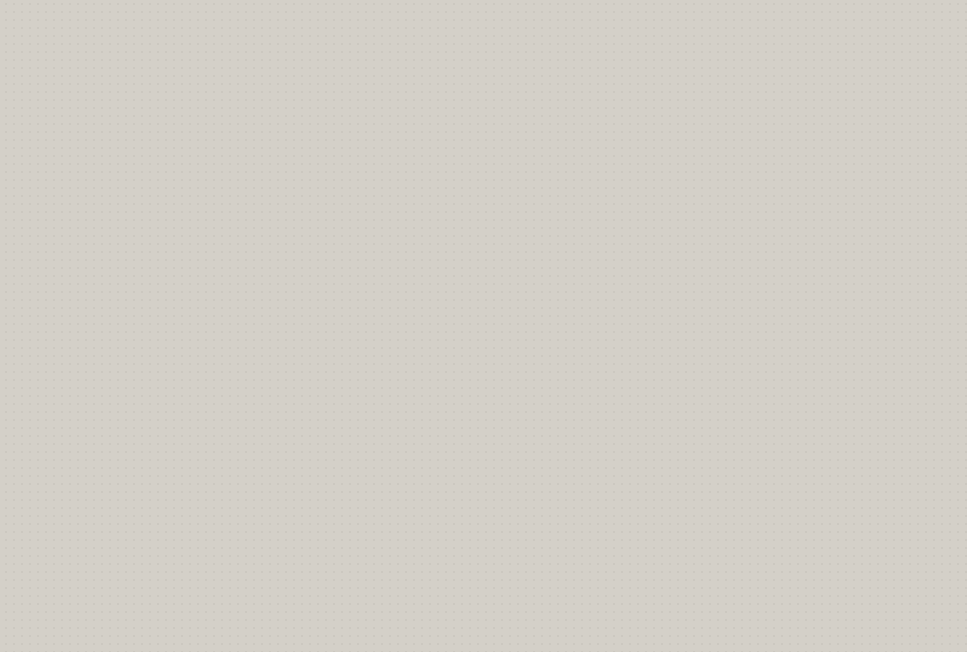
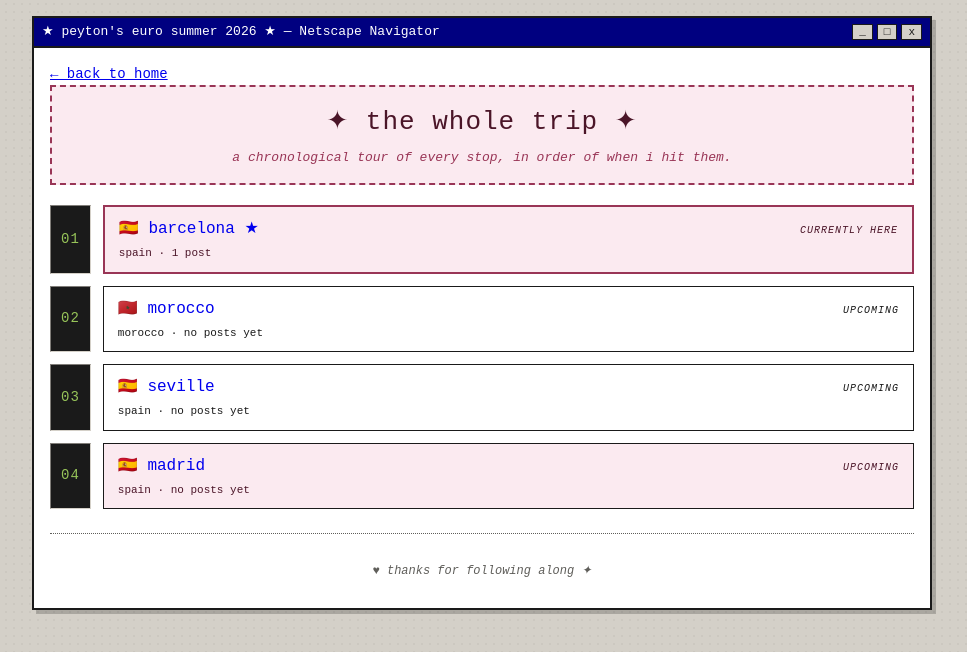
Before and after one commit to pbutler11/peytons-euro-summer, a Next.js app: page /trip in a window 1280 px wide. Before the commit this address had no page. Shown: the top 652 px of the page, without its empty margins (158-1125 px from the left). Built offline with nearby package versions, Linux system fonts and the light colour scheme.

Commit message:
Add MDX blog, dynamic city/post routes, trip page

```diff
--- a/app/globals.css
+++ b/app/globals.css
@@ -492,3 +492,110 @@
     color: var(--c-muted);
     border-top: 1px dotted var(--c-muted);
   }
+  /* ============================================
+   trip page
+   ============================================ */
+
+.trip-header {
+  text-align: center;
+  padding: 16px;
+  border: 2px dashed var(--c-pink-border);
+  background: var(--c-pink-bg);
+  margin-bottom: 20px;
+}
+
+.trip-page-title {
+  font-size: 26px;
+  font-weight: 500;
+  color: var(--c-pink-ink);
+  letter-spacing: 1px;
+  margin: 0;
+}
+
+.trip-page-subtitle {
+  font-size: 13px;
+  color: var(--c-pink-border);
+  margin: 6px 0 0;
+  font-style: italic;
+}
+
+.trip-timeline {
+  list-style: none;
+  padding: 0;
+  margin: 0;
+  display: flex;
+  flex-direction: column;
+  gap: 12px;
+}
+
+.timeline-item {
+  display: flex;
+  gap: 12px;
+  align-items: stretch;
+}
+
+.timeline-item.timeline-past {
+  opacity: 0.6;
+}
+
+.timeline-number {
+  background: var(--c-ink);
+  color: #97c459;
+  font-family: var(--font-mono);
+  font-size: 14px;
+  padding: 8px 10px;
+  letter-spacing: 1px;
+  border: 1px inset var(--c-chrome);
+  display: flex;
+  align-items: center;
+  flex-shrink: 0;
+}
+
+.timeline-card {
+  flex: 1;
+  border: 1px solid var(--c-ink);
+  padding: 10px 14px;
+}
+
+.timeline-item.timeline-current .timeline-card {
+  border: 2px solid var(--c-pink-border);
+}
+
+.timeline-card-header {
+  display: flex;
+  justify-content: space-between;
+  align-items: baseline;
+  gap: 12px;
+  margin-bottom: 4px;
+}
+
+.timeline-city-name {
+  font-size: 16px;
+  font-weight: 500;
+  text-decoration: none;
+}
+
+.timeline-city-name:hover {
+  background: #ffff00;
+}
+
+.timeline-status {
+  font-size: 10px;
+  text-transform: uppercase;
+  letter-spacing: 1px;
+  font-style: italic;
+}
+
+.timeline-card-meta {
+  font-size: 11px;
+}
+
+.trip-footer {
+  text-align: center;
+  margin-top: 24px;
+  padding-top: 16px;
+  border-top: 1px dotted var(--c-muted);
+  font-size: 12px;
+  color: var(--c-muted);
+  font-style: italic;
+}
--- /dev/null
+++ b/app/trip/page.tsx
@@ -0,0 +1,64 @@
+import Link from 'next/link';
+import { CITIES } from '@/lib/cities';
+import { getPostsByCity } from '@/lib/posts';
+
+export const metadata = {
+  title: "the whole trip — peyton's euro summer ✿",
+  description: "the full itinerary",
+};
+
+export default function TripPage() {
+  return (
+    <div className="trip-page">
+      <div className="breadcrumb">
+        <Link href="/">← back to home</Link>
+      </div>
+
+      <header className="trip-header">
+        <h1 className="trip-page-title">✦ the whole trip ✦</h1>
+        <p className="trip-page-subtitle">
+          a chronological tour of every stop, in order of when i hit them.
+        </p>
+      </header>
+
+      <ol className="trip-timeline">
+        {CITIES.map((city, idx) => {
+          const postCount = getPostsByCity(city.slug).length;
+          return (
+            <li
+              key={city.slug}
+              className={`timeline-item timeline-${city.status}`}
+            >
+              <div className="timeline-number">
+                {String(idx + 1).padStart(2, '0')}
+              </div>
+              <div className={`timeline-card city-${city.theme}`}>
+                <div className="timeline-card-header">
+                  <Link href={`/${city.slug}`} className="timeline-city-name">
+                    {city.flag} {city.name}
+                    {city.status === 'current' ? ' ★' : ''}
+                  </Link>
+                  <span className="timeline-status">
+                    {city.status === 'current' && 'CURRENTLY HERE'}
+                    {city.status === 'upcoming' && 'upcoming'}
+                    {city.status === 'past' && 'visited ✓'}
+                  </span>
+                </div>
+                <div className="timeline-card-meta">
+                  {city.country} ·{' '}
+                  {postCount === 0
+                    ? 'no posts yet'
+                    : `${postCount} post${postCount === 1 ? '' : 's'}`}
+                </div>
+              </div>
+            </li>
+          );
+        })}
+      </ol>
+
+      <footer className="trip-footer">
+        <p>♥ thanks for following along ✦</p>
+      </footer>
+    </div>
+  );
+}
```
